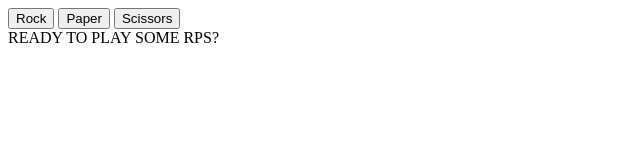
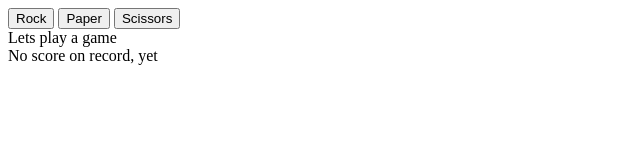
Before and after one commit to whohensee/rock-paper-scissors, a plain HTML site: page index.html in a window 1280 px wide. Shown: the whole page, without its empty margins (0-640 px from the left). Drawn offline with Linux system fonts and the light colour scheme.

```diff
--- a/index.html
+++ b/index.html
@@ -15,7 +15,8 @@
     <button class="rps-button">Paper</button>
     <button class="rps-button">Scissors</button>
 
-    <div id="result-box">READY TO PLAY SOME RPS?</div>
+    <div id="last-round">Lets play a game</div>
+    <div id="result-box">No score on record, yet</div>
 
     <script>
         // game(5);
```
Also changed, not shown: 1 other file.
